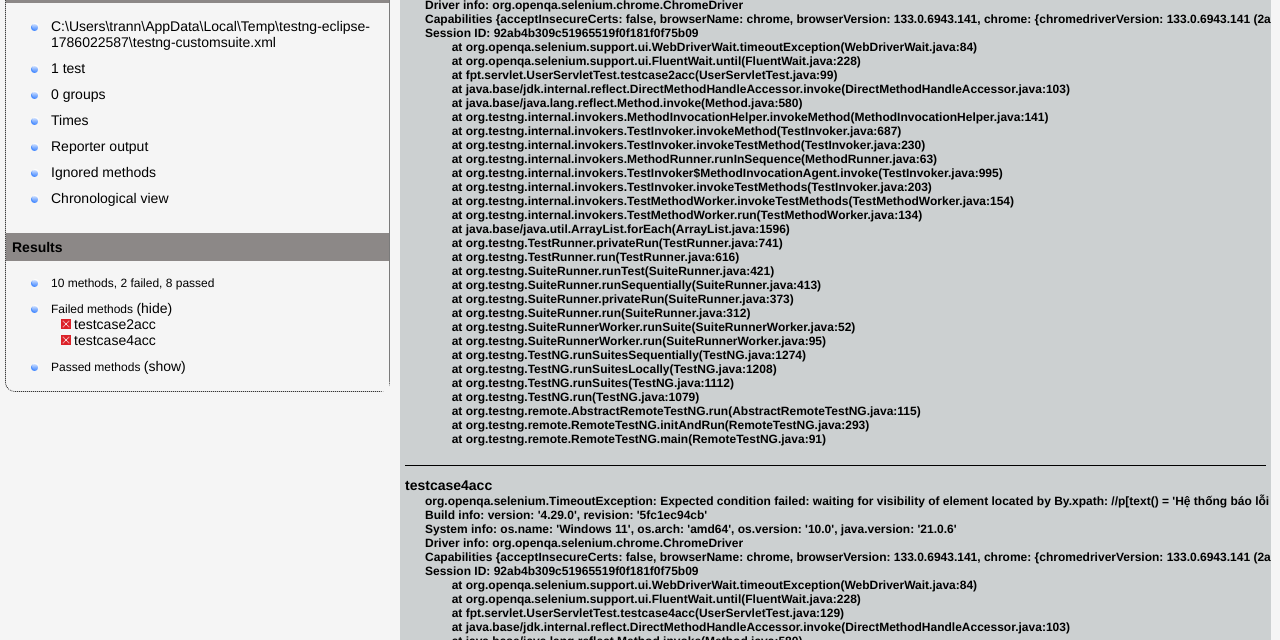
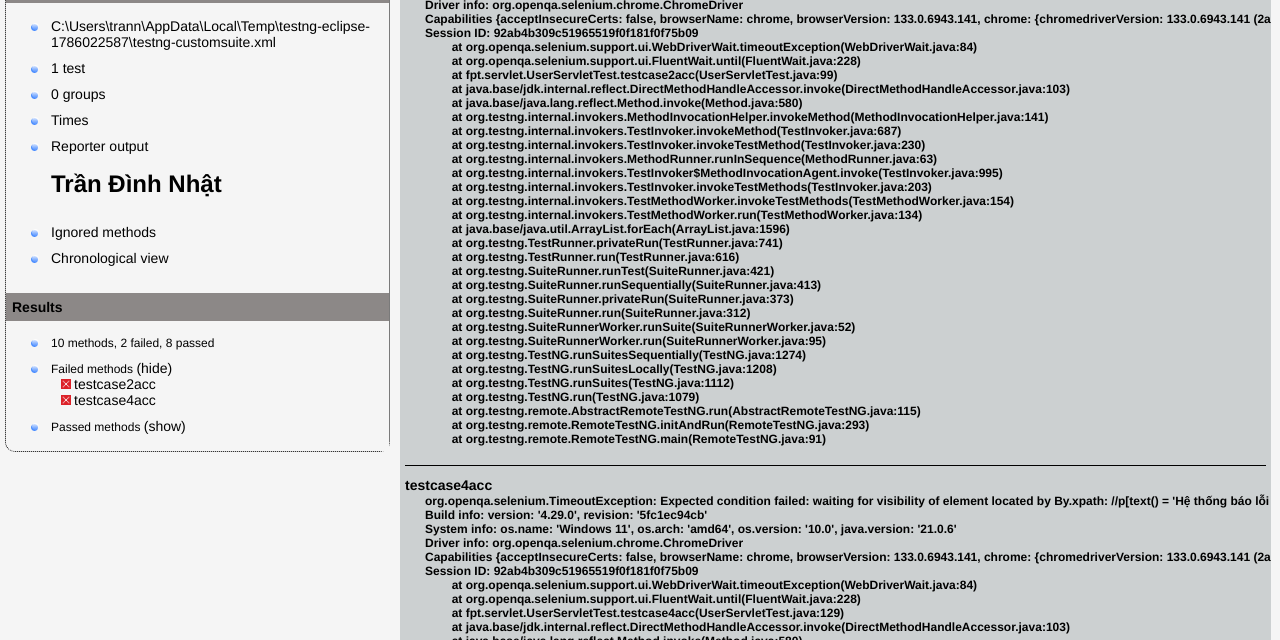
Before and after one commit to TranDinhNhat/nhat, a plain HTML site: page index.html in a window 1280 px wide. Shown: the part 160-800 px from the top of the page. Drawn offline with Linux system fonts and the light colour scheme; a script that the page names is missing.

Commit message:
index.html を更新

```diff
--- a/index.html
+++ b/index.html
@@ -72,6 +72,7 @@
                   <a href="#" panel-name="reporter-Default_suite" class="navigator-link ">
                     <span>Reporter output</span>
                   </a> <!-- navigator-link  -->
+                  <h1> Trần Đình Nhật </h1>
                 </li>
                 <li>
                   <a href="#" panel-name="ignored-methods-Default_suite" class="navigator-link ">
```
